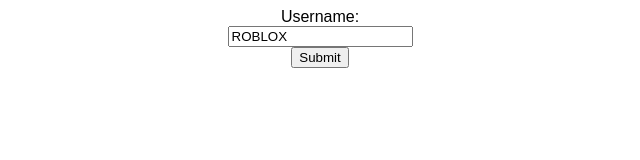
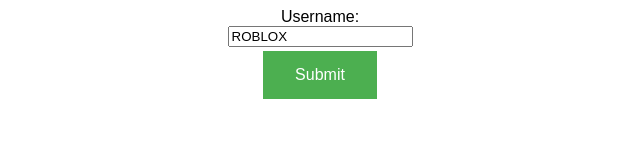
Before and after one commit to ambrdroid/robux, a plain HTML site: page index.html in a window 1280 px wide. Shown: the whole page, without its empty margins (320-960 px from the left). Drawn offline with Linux system fonts and the light colour scheme.

Commit message:
Update index.html

```diff
--- a/index.html
+++ b/index.html
@@ -6,12 +6,24 @@
 text-align: center;
 font-family: Arial, Helvetica, sans-serif;
 }
+  .button {
+  border: none;
+  color: white;
+  padding: 15px 32px;
+  text-align: center;
+  text-decoration: none;
+  display: inline-block;
+  font-size: 16px;
+  margin: 4px 2px;
+  cursor: pointer;
+  background-color: #4CAF50;
+}
 </style>
 <body>
 <form action="/index2.html">
   <label for="fname">Username:</label><br>
   <input type="text" id="fname" name="fname" value="ROBLOX"><br>
-  <input type="submit" value="Submit">
+  <input class="button" type="submit" value="Submit">
 </form>
 </body>
 </html>
```
